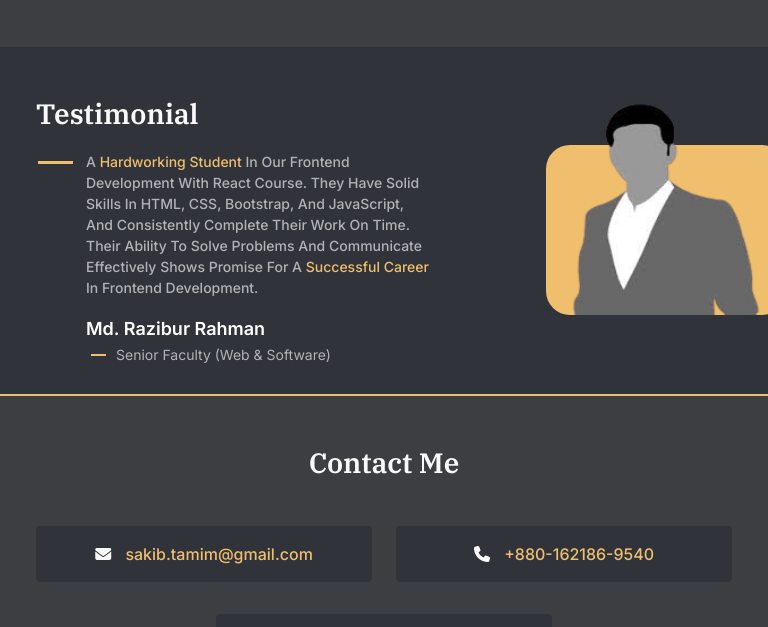
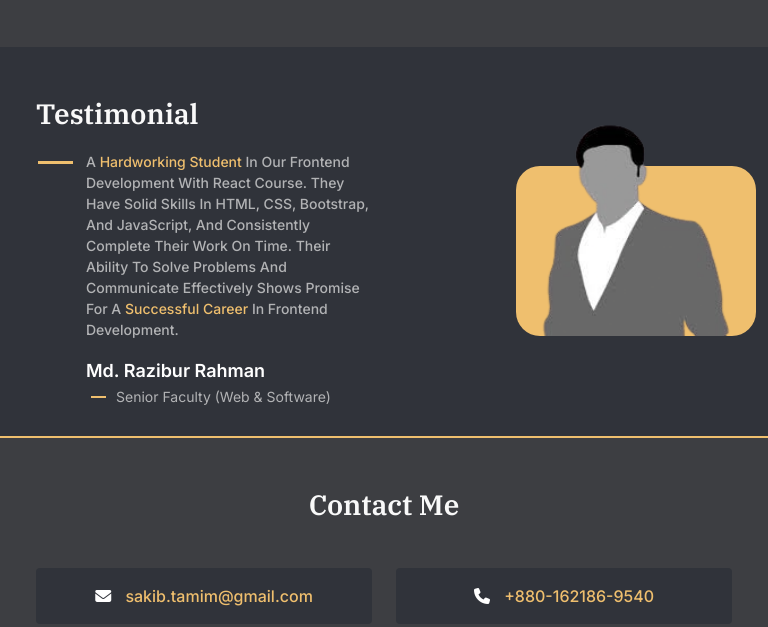
Before and after one commit to sakibtamim/Portfolio-js, a plain HTML site: page index.html in a window 768 px wide. Shown: the part 3024-3651 px from the top of the page. Drawn offline with nearby package versions, Linux system fonts and the light colour scheme.

Commit message:
responsive fix

```diff
--- a/css/responsive.css
+++ b/css/responsive.css
@@ -1140,7 +1140,6 @@
   }
 
   .box_photo {
-    margin-left: 30px;
     width: 240px;
     height: 170px;
   }
@@ -1378,7 +1377,6 @@
   }
 
   .box_photo {
-    margin-left: 30px;
     width: 320px;
     height: 280px;
   }
--- a/index.html
+++ b/index.html
@@ -339,7 +339,7 @@
     <section id="testimonial">
       <div class="container">
         <div class="row row-gap-5 justify-content-between align-items-center">
-          <div class="col-lg-6 col-12 col-md-7">
+          <div class="col-lg-6 col-12 col-md-6">
             <div class="testi_head">
               <div class="row">
                 <div class="col-lg-6">
```
